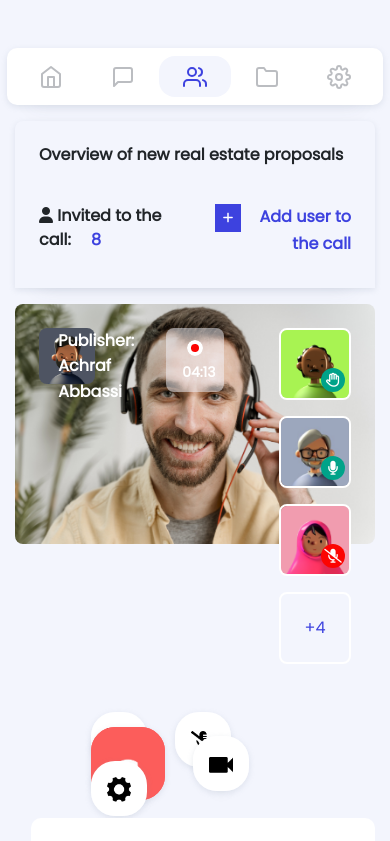
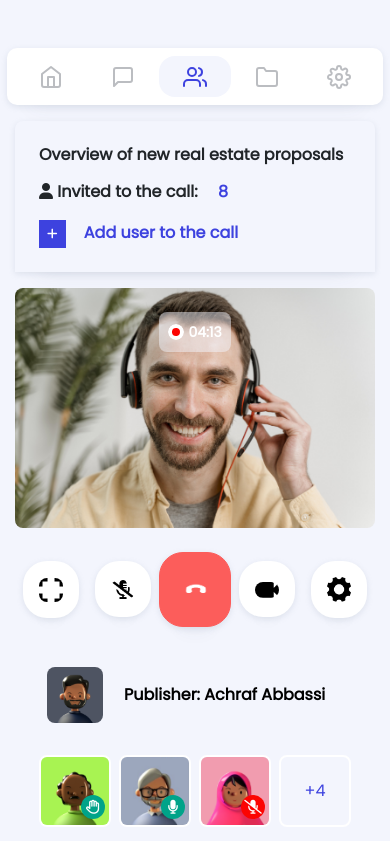
Before and after one commit to Abbassihraf/Live-stream-UI, a plain HTML site: page index.html in a window 390 px wide. Shown: the top 841 px of the page. Drawn offline with Linux system fonts and the light colour scheme.

Commit message:
UI mobile version

```diff
--- a/assets/css/style.css
+++ b/assets/css/style.css
@@ -515,8 +515,12 @@ ul{
   border-radius: 10px;
 }
 
+.stream-footer-M{
+  display: none;
+}
 
-@media (min-width: 0px) and (max-width: 768px){
+
+@media (min-width: 0px) and (max-width: 767px){
   .app-container{
     display: grid;
     grid-template-columns: 100%;
@@ -542,4 +546,105 @@ ul{
   .nav-link svg{
     width: 24px;
   }
+  .stream-informations{
+    display: grid;
+    grid-template-columns: 100%;
+    grid-template-rows: max-content max-content max-content;
+  }
+  .infos-right{
+    grid-area: 3/1 !important;
+    text-align: left !important;
+  }
+  .stream-informations h3{
+    margin-bottom: 16px;
+  }
+  .stream-informations .infos-left{
+    margin-bottom: 16px;
+  }
+
+  .stream-body{
+    grid-template-rows: max-content max-content max-content;
+    padding: 1rem 0rem;
+  }
+
+  .stream-body .stream-left{
+    grid-area: 3/1;
+    grid-column: 1/4;
+    padding: 24px 32px 16px;
+    text-align: center;
+  }
+  .stream-body .stream-left h6{
+    margin: auto 0px;
+    color: black;
+  }
+
+  .stream-body .stream-left h6 br{
+    display: none;
+  }
+
+  .stream-body .stream-right{
+    grid-area: 4/1;
+    grid-column: 1/4;
+    margin-right: 0px;
+    margin-top: 16px;
+    margin-left: auto;
+    margin-right: auto;
+  }
+
+  .stream-body .stream-right ul{
+    display: grid;
+    grid-template-columns: max-content max-content max-content max-content;
+    grid-gap: 8px;
+    padding-left: 0px;
+  }
+  .stream-right img{
+    margin-left: 0px;
+    margin-bottom: 0px;
+  }
+
+  .record-middle{
+    width: 100%;
+    padding: 8px;
+    margin-right: 16px;
+  }
+
+  .stream-footer{
+    display: none;
+  }
+
+  .stream-footer-M{
+    display: block;
+    grid-area: 2/1;
+    grid-column: 1/4;
+    margin-top: 24px;
+  }
+
+  .stream-footer-M img{
+    width: 24px;
+
 }
+
+.stream-footer-M ul{
+    margin-left: auto;
+    margin-right: auto;
+    padding-left: 0px;
+    display: grid;
+    grid-template-columns: 20% 20% 20% 20% 20%;
+}
+
+.stream-footer-M ul il{
+    margin-right: 0px;
+}
+
+.full, .voice-off, .video, .settings{
+  margin: auto !important;
+}
+
+.right-side{
+  margin-left: 0px;
+  padding-bottom: 24px;
+}
+
+
+
+}
--- a/index.html
+++ b/index.html
@@ -144,6 +144,15 @@
                                 </li>
                             </ul>
                         </div>
+                        <div class="row stream-footer-M">
+                                <ul>
+                                    <il class="full"><img src="assets/images/full.png" alt=""></il>
+                                    <il class="voice-off"><img src="assets/images/voice-off.png" alt=""></il>
+                                    <il class="phone-off"><img src="assets/images/phone-off.png" alt=""></il>
+                                    <il class="video"><img src="assets/images/video.png" alt=""></il>
+                                    <il class="settings"><img src="assets/images/settings.png" alt=""></il>
+                                </ul>
+                            </div>
                     </div>
                     <div class="row stream-footer">
                         <ul>
```
